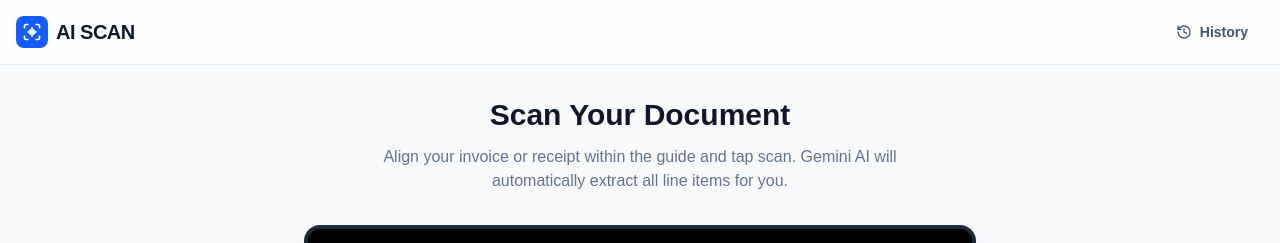
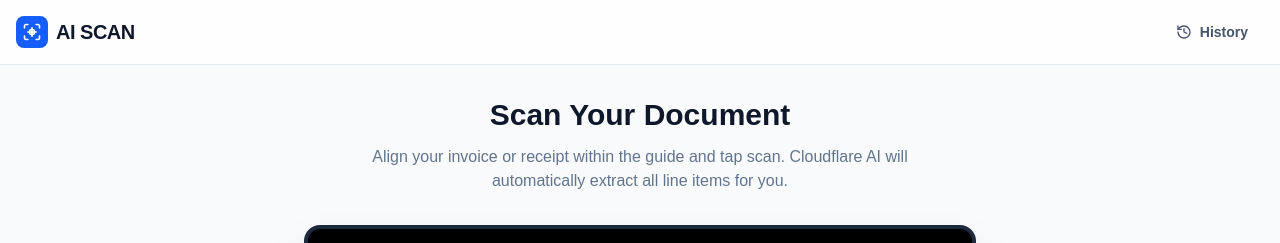
Before and after one commit to AVENTRAGOD/Ai_scanner, a Next.js app: page / in a window 1280 px wide. Shown: the top 243 px of the page. Built offline with nearby package versions, Linux system fonts and the light colour scheme; no server answers.

Commit message:
Update UI text to Cloudflare AI

```diff
--- a/src/app/page.tsx
+++ b/src/app/page.tsx
@@ -79,7 +79,7 @@ export default function Home() {
               <h2 className="text-3xl font-black text-slate-900 dark:text-white mb-3">Scan Your Document</h2>
               <p className="text-slate-500 dark:text-slate-400">
                 Align your invoice or receipt within the guide and tap scan.
-                Gemini AI will automatically extract all line items for you.
+                Cloudflare AI will automatically extract all line items for you.
               </p>
             </div>
 
@@ -88,7 +88,7 @@ export default function Home() {
             {isScanning && (
               <div className="flex flex-col items-center gap-3 animate-pulse">
                 <Spinner className="w-10 h-10 border-blue-600" />
-                <p className="text-blue-600 font-bold uppercase tracking-widest text-xs">Processing with Gemini AI...</p>
+                <p className="text-blue-600 font-bold uppercase tracking-widest text-xs">Processing with Cloudflare AI...</p>
               </div>
             )}
           </div>
```
